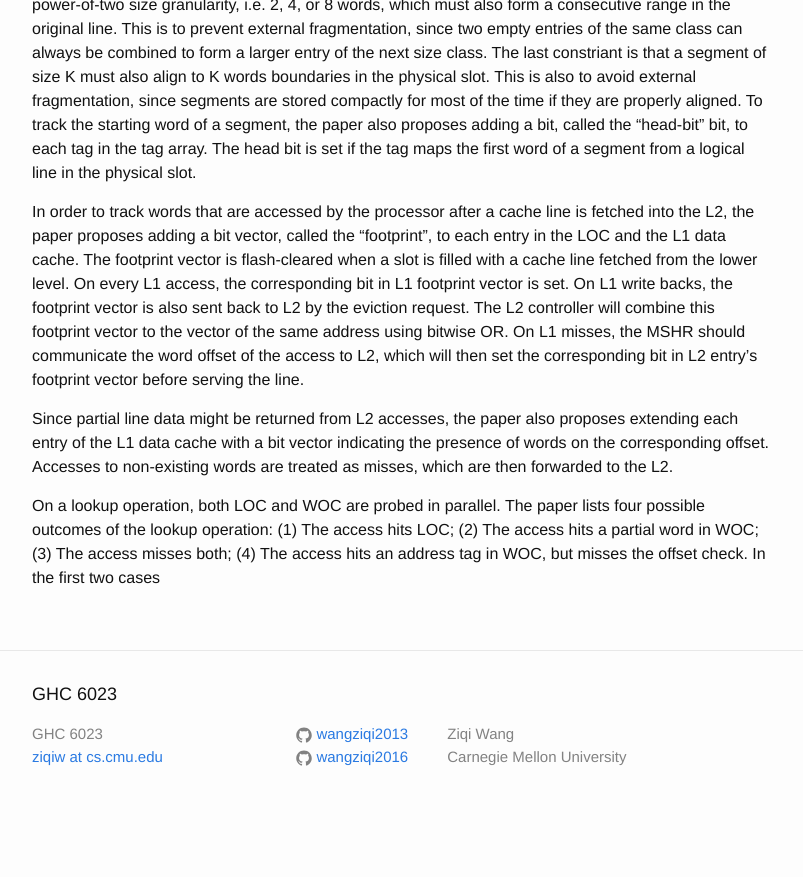
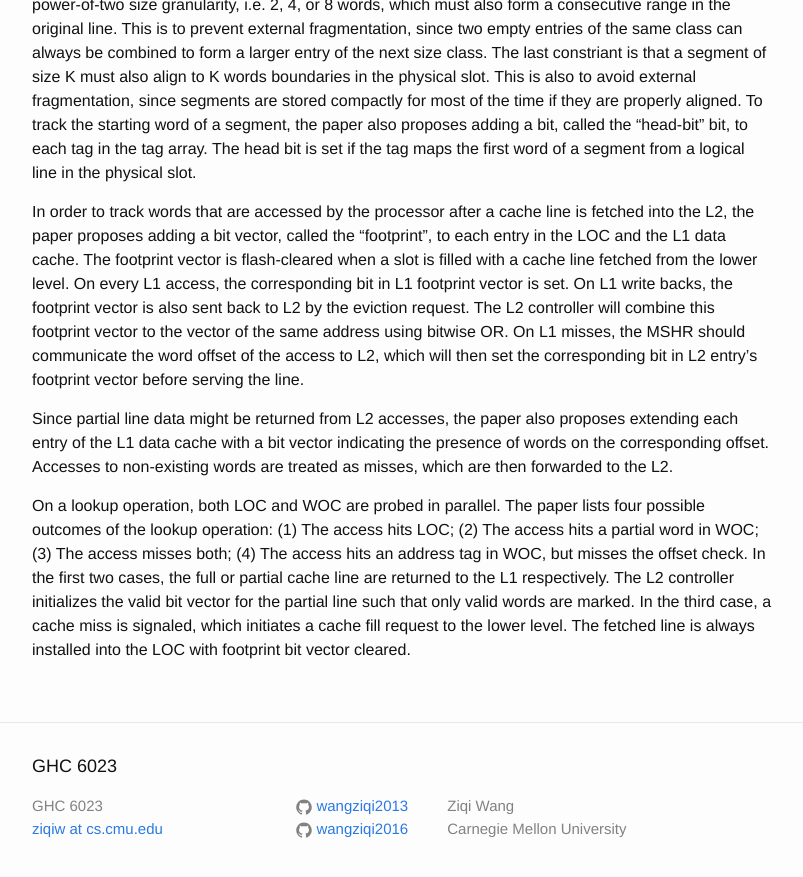
Before and after one commit to wangziqi2013/wangziqi2013.github.io, a Jekyll site: the page built from _posts/2020-07-02-ldis.markdown, in a window 1280 px wide and 900 px high, scrolled down 2113 px. Shown: the top 877 px of the window, without its empty margins (238-1041 px from the left). Built offline with Jekyll 4.4.1, drawn with Linux system fonts in a browser that asks for light colours; before the commit the page ends 2941 px from its top, so only the background shows below that.

Commit message:
Adding access

```diff
--- a/_posts/2020-07-02-ldis.markdown
+++ b/_posts/2020-07-02-ldis.markdown
@@ -101,4 +101,7 @@ are treated as misses, which are then forwarded to the L2.
 On a lookup operation, both LOC and WOC are probed in parallel. The paper lists four possible outcomes of the lookup
 operation: (1) The access hits LOC; (2) The access hits a partial word in WOC; (3) The access misses both; (4) The access
 hits an address tag in WOC, but misses the offset check.
-In the first two cases
+In the first two cases, the full or partial cache line are returned to the L1 respectively. The L2 controller initializes
+the valid bit vector for the partial line such that only valid words are marked. In the third case, a cache miss is signaled,
+which initiates a cache fill request to the lower level. The fetched line is always installed into the LOC with
+footprint bit vector cleared.
```
